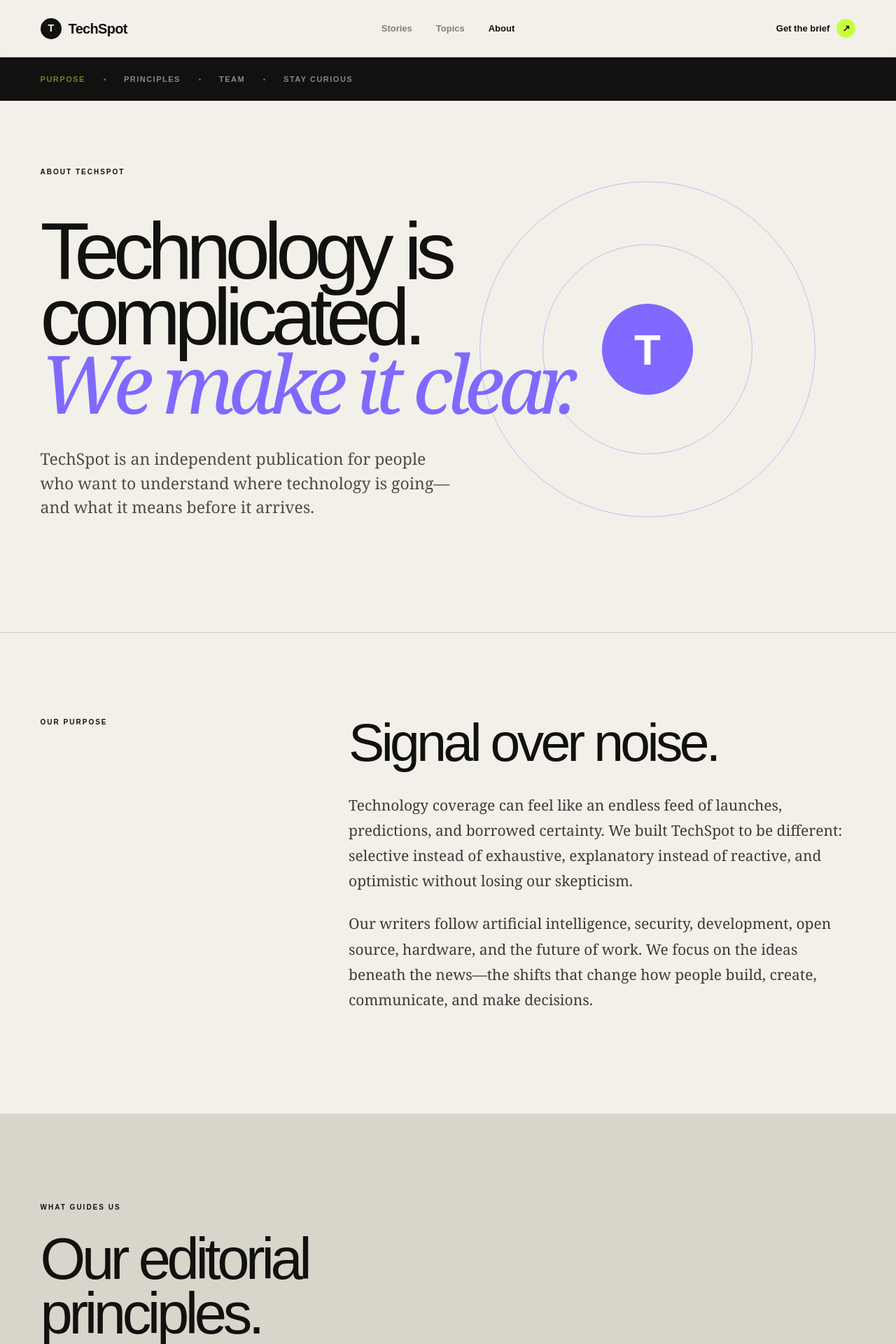
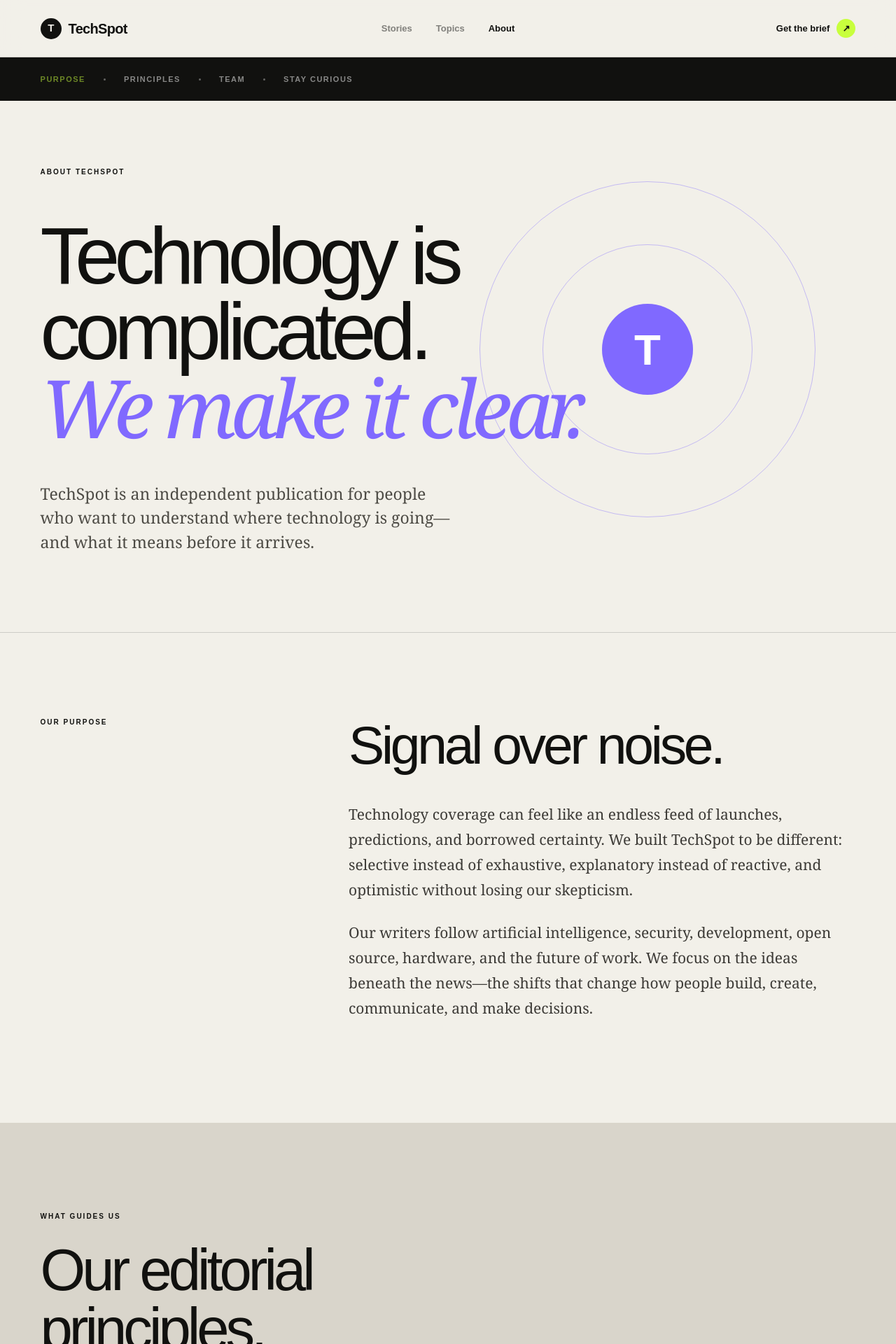
Before and after one commit to mara2360/tech_spot, a Next.js app: page /about in a window 1280 px wide. Shown: the top 1920 px of the page at 70% size. Built offline with nearby package versions, Linux system fonts and the light colour scheme.

Commit message:
Improve heading spacing throughout site

```diff
--- a/app/globals.css
+++ b/app/globals.css
@@ -4,6 +4,7 @@
 * { box-sizing:border-box; }
 html { scroll-behavior:smooth; }
 body { margin:0; background:var(--paper); color:var(--ink); font-family:Arial,Helvetica,sans-serif; }
+h1,h2,h3 { text-wrap:balance; }
 a { color:inherit; text-decoration:none; }
 .sr-only { position:absolute; width:1px; height:1px; padding:0; margin:-1px; overflow:hidden; clip:rect(0,0,0,0); white-space:nowrap; border:0; }
 .site-header { height:82px; display:grid; grid-template-columns:1fr auto 1fr; align-items:center; padding:0 4.5vw; border-bottom:1px solid var(--line); position:sticky; top:0; z-index:100; background:rgba(242,240,233,.94); backdrop-filter:blur(16px); -webkit-backdrop-filter:blur(16px); }
@@ -18,7 +19,7 @@ nav a:hover, nav a.active { opacity:1; }
 .eyebrow, .kicker { text-transform:uppercase; letter-spacing:2px; font-size:10px; font-weight:800; }
 .eyebrow { display:flex; gap:10px; align-items:center; }
 .eyebrow span { width:7px; height:7px; border-radius:50%; background:var(--violet); }
-.hero h1 { position:relative; z-index:2; font-size:clamp(74px,11vw,168px); line-height:.78; letter-spacing:-.08em; margin:64px 0 54px; font-weight:800; max-width:1200px; }
+.hero h1 { position:relative; z-index:2; font-size:clamp(74px,11vw,168px); line-height:.88; letter-spacing:-.075em; margin:64px 0 62px; font-weight:800; max-width:1200px; }
 .hero h1 em { font-family:Georgia,serif; font-weight:400; color:var(--violet); }
 .hero-bottom { width:100%; margin-left:0; display:flex; align-items:end; justify-content:space-between; position:relative; z-index:2; }
 .hero-bottom p { max-width:390px; font-size:17px; line-height:1.55; margin:0; }
@@ -34,7 +35,7 @@ nav a:hover, nav a.active { opacity:1; }
 .story-card[id],.quick-row[id]{scroll-margin-top:110px}
 .section { padding:120px 4.5vw; }
 .section-heading { display:grid; grid-template-columns:1fr; gap:28px; align-items:start; margin-bottom:65px; }
-.section-heading h2,.quick-intro h2,.newsletter h2 { font-size:clamp(50px,6.5vw,92px); line-height:.94; letter-spacing:-.065em; margin:25px 0 0; }
+.section-heading h2,.quick-intro h2,.newsletter h2 { font-size:clamp(50px,6.5vw,92px); line-height:1.02; letter-spacing:-.06em; margin:25px 0 0; }
 .section-heading>p { max-width:520px; font-size:15px; line-height:1.7; margin:0; }
 .story-grid { display:grid; grid-template-columns:1.35fr 1fr; gap:70px 28px; }
 .story-card { min-width:0; }.story-3 { grid-column:1 / -1; display:grid; grid-template-columns:1.2fr 1fr; column-gap:38px; }.story-3 .story-image { grid-row:1 / 5; }
@@ -45,7 +46,7 @@ nav a:hover, nav a.active { opacity:1; }
 .story-tag.violet{background:#aa9cff}.story-tag.cyan{background:var(--cyan)}.story-tag.lime{background:var(--lime)}
 .image-arrow { position:absolute; right:16px; top:16px; background:rgba(17,17,15,.9); color:white; width:36px; height:36px; border-radius:50%; display:grid; place-items:center; }
 .story-meta { margin-top:18px; display:flex; gap:12px; color:#696861; font-size:10px; text-transform:uppercase; letter-spacing:1px; }.story-meta span+span:before{content:"•"; margin-right:12px;}
-.story-card h3 { font-size:clamp(25px,3vw,44px); line-height:1.04; letter-spacing:-.045em; margin:15px 0 12px; max-width:780px; }.story-card h3 a:hover{text-decoration:underline;text-decoration-thickness:2px;text-underline-offset:5px}
+.story-card h3 { font-size:clamp(25px,3vw,44px); line-height:1.12; letter-spacing:-.04em; margin:17px 0 14px; max-width:780px; }.story-card h3 a:hover{text-decoration:underline;text-decoration-thickness:2px;text-underline-offset:5px}
 .story-card p { color:#55534d; font-size:14px; line-height:1.65; max-width:620px; margin:0; }
 .quick-section { background:#d9d5cb; display:grid; grid-template-columns:.75fr 1.6fr; gap:8vw; }
 .quick-intro p { max-width:250px; line-height:1.6; color:#55534d; }
@@ -70,7 +71,7 @@ footer{background:var(--ink);color:#f1efe8;padding:80px 4.5vw 28px}.footer-top{d
 .article-labels { display:flex; align-items:center; gap:16px; color:#6a6861; font-size:10px; text-transform:uppercase; letter-spacing:1.1px; }
 .static-tag { position:static; display:inline-block; }
 .article-labels span:not(:first-child)+span:before { content:"•"; margin-right:16px; }
-.article-hero h1 { max-width:1100px; margin:30px 0 28px; font-size:clamp(58px,8.2vw,116px); line-height:.92; letter-spacing:-.07em; }
+.article-hero h1 { max-width:1100px; margin:32px 0 34px; font-size:clamp(58px,8.2vw,116px); line-height:1; letter-spacing:-.065em; }
 .article-dek { max-width:780px; margin:0; font-family:Georgia,serif; font-size:clamp(21px,2.4vw,32px); line-height:1.4; color:#4b4944; }
 .article-byline { display:flex; align-items:center; gap:12px; margin-top:42px; font-size:11px; text-transform:uppercase; letter-spacing:.9px; color:#6a6861; }
 .article-byline span:last-child:before { content:"/"; margin-right:12px; }
@@ -84,19 +85,19 @@ footer{background:var(--ink);color:#f1efe8;padding:80px 4.5vw 28px}.footer-top{d
 .article-body section { margin-bottom:68px; }
 .article-body p { font-family:Georgia,serif; font-size:20px; line-height:1.78; margin:0 0 27px; color:#2b2a27; }
 .article-body section:first-child p:first-child:first-letter { float:left; font-family:Arial,Helvetica,sans-serif; font-size:92px; font-weight:800; line-height:.76; padding:11px 12px 0 0; color:var(--violet); }
-.article-body h2 { font-size:clamp(35px,4vw,53px); line-height:1; letter-spacing:-.05em; margin:0 0 28px; }
+.article-body h2 { font-size:clamp(35px,4vw,53px); line-height:1.1; letter-spacing:-.045em; margin:0 0 32px; }
 .article-body blockquote { margin:60px -11vw 60px 0; padding:12px 0 12px 35px; border-left:7px solid var(--lime); font-size:clamp(31px,4vw,51px); line-height:1.12; letter-spacing:-.04em; font-weight:800; }
 .next-story { padding:100px 4.5vw; background:#d9d5cb; }
 .next-story>a { margin-top:35px; border-top:1px solid var(--ink); border-bottom:1px solid var(--ink); min-height:160px; display:grid; grid-template-columns:160px 1fr 50px; gap:25px; align-items:center; }
 .next-story>a:hover { background:var(--lime); padding:0 20px; }
-.next-story>a>span { font-size:10px; text-transform:uppercase; letter-spacing:1.2px; }.next-story strong{font-size:clamp(28px,4vw,55px);line-height:1;letter-spacing:-.05em}.next-story i{font-size:28px;font-style:normal}
+.next-story>a>span { font-size:10px; text-transform:uppercase; letter-spacing:1.2px; }.next-story strong{font-size:clamp(28px,4vw,55px);line-height:1.1;letter-spacing:-.045em}.next-story i{font-size:28px;font-style:normal}
 .article-footer { min-height:150px; background:var(--ink); color:var(--paper); padding:0 4.5vw; display:grid; grid-template-columns:1fr auto 1fr; align-items:center; font-size:10px; text-transform:uppercase; letter-spacing:1.2px; }.article-footer>a:last-child{justify-self:end}.article-footer .brand{text-transform:none;letter-spacing:-.7px;font-size:20px}
 @media(max-width:800px){.article-back{margin-bottom:45px}.article-hero{padding-top:55px}.article-byline{flex-wrap:wrap}.article-lead{padding:0}.article-lead figcaption{padding:0 5vw}.article-layout{grid-template-columns:1fr;padding-top:75px}.article-share{position:static;flex-direction:row;border-bottom:1px solid var(--line);padding-bottom:20px}.article-body blockquote{margin:50px 0}.next-story>a{grid-template-columns:1fr 25px;padding:25px 0}.next-story>a>span{grid-column:1 / -1}.article-footer{grid-template-columns:1fr auto}.article-footer>span{display:none}}
 
 /* Topic pages */
 .topic-hero { min-height:620px; padding:70px 4.5vw 80px; position:relative; overflow:hidden; display:flex; flex-direction:column; justify-content:flex-end; border-bottom:1px solid var(--line); }
 .topic-hero .article-back { position:absolute; top:55px; left:4.5vw; }
-.topic-hero h1 { position:relative; z-index:1; margin:27px 0 25px; max-width:1050px; font-size:clamp(68px,10vw,150px); line-height:.83; letter-spacing:-.08em; }
+.topic-hero h1 { position:relative; z-index:1; margin:30px 0 34px; max-width:1050px; font-size:clamp(68px,10vw,150px); line-height:.93; letter-spacing:-.07em; }
 .topic-hero>p { position:relative; z-index:1; max-width:610px; margin:0; font-family:Georgia,serif; font-size:23px; line-height:1.5; color:#4d4b45; }
 .topic-orbit { position:absolute; width:440px; height:440px; border:1px solid rgba(128,105,255,.45); border-radius:50%; right:12%; top:70px; }
 .topic-orbit:after { content:""; position:absolute; width:280px; height:280px; border:1px solid rgba(128,105,255,.45); border-radius:50%; top:80px; left:80px; }
@@ -118,30 +119,30 @@ footer{background:var(--ink);color:#f1efe8;padding:80px 4.5vw 28px}.footer-top{d
 .topic-card-image { display:block; position:relative; aspect-ratio:1.35; overflow:hidden; background:#d5d2ca; }
 .topic-card-image img { width:100%; height:100%; object-fit:cover; filter:saturate(.72) contrast(1.05); transition:transform .45s ease; }.topic-card-image:hover img{transform:scale(1.025)}
 .topic-card-number { position:absolute; right:0; top:calc((100vw - 9vw - 32px) / 2 / 1.35 + 19px); color:#98958d; font-size:10px; letter-spacing:1px; }
-.topic-card h2 { max-width:650px; margin:15px 0 13px; font-size:clamp(31px,4vw,55px); line-height:1; letter-spacing:-.055em; }.topic-card h2 a:hover{text-decoration:underline;text-decoration-thickness:2px;text-underline-offset:6px}
+.topic-card h2 { max-width:650px; margin:17px 0 15px; font-size:clamp(31px,4vw,55px); line-height:1.1; letter-spacing:-.05em; }.topic-card h2 a:hover{text-decoration:underline;text-decoration-thickness:2px;text-underline-offset:6px}
 .topic-card>p { max-width:530px; color:#56534d; line-height:1.65; font-size:14px; }
 .topic-read-link { display:flex; align-items:center; justify-content:space-between; border-top:1px solid var(--line); margin-top:28px; padding-top:17px; font-size:10px; text-transform:uppercase; letter-spacing:1.2px; font-weight:800; }.topic-read-link:hover{color:var(--violet)}
 @media(max-width:800px){.topic-hero{min-height:560px;padding-bottom:55px}.topic-hero>p{margin-left:0;font-size:19px}.topic-orbit{right:-220px;top:70px}.filter-panel{grid-template-columns:1fr;gap:35px;margin-bottom:75px}.topic-filters{grid-template-columns:1fr}.topic-filters a{min-height:64px}.topic-article-grid{grid-template-columns:1fr;gap:70px}.topic-card-number{top:auto;bottom:0}.topic-results{padding-top:75px}}
 
 /* About page */
 .about-hero { min-height:760px; padding:88px 4.5vw 70px; position:relative; overflow:hidden; border-bottom:1px solid var(--line); }
-.about-hero h1 { position:relative; z-index:1; margin:55px 0 40px; max-width:1200px; font-size:clamp(67px,9vw,138px); line-height:.82; letter-spacing:-.075em; }
+.about-hero h1 { position:relative; z-index:1; margin:55px 0 48px; max-width:1200px; font-size:clamp(67px,9vw,138px); line-height:.94; letter-spacing:-.068em; }
 .about-hero h1 em { color:var(--violet); font-family:Georgia,serif; font-weight:400; }
 .about-hero>p { position:relative; z-index:1; max-width:590px; margin:0; font-family:Georgia,serif; font-size:23px; line-height:1.5; color:#4d4b45; }
 .about-orbit { position:absolute; width:480px; height:480px; border:1px solid rgba(128,105,255,.4); border-radius:50%; right:9%; top:115px; display:grid; place-items:center; }
 .about-orbit:before { content:""; position:absolute; width:300px; height:300px; border:1px solid rgba(128,105,255,.4); border-radius:50%; }
 .about-orbit span { position:relative; z-index:1; width:130px; height:130px; border-radius:50%; background:var(--violet); color:white; display:grid; place-items:center; font-size:62px; font-weight:800; }
 .about-intro { display:grid; grid-template-columns:.7fr 1.5fr; gap:8vw; }
-.about-intro h2 { margin:0 0 35px; font-size:clamp(48px,6vw,84px); line-height:.95; letter-spacing:-.06em; }
+.about-intro h2 { margin:0 0 40px; font-size:clamp(48px,6vw,84px); line-height:1.05; letter-spacing:-.055em; }
 .about-intro p { max-width:770px; margin:0 0 25px; font-family:Georgia,serif; font-size:21px; line-height:1.72; color:#3c3a36; }
 .about-principles { background:#d9d5cb; }
 .principle-list { border-top:1px solid var(--ink); }
 .principle-list article { min-height:145px; display:grid; grid-template-columns:70px 1fr 1.1fr; gap:35px; align-items:center; border-bottom:1px solid var(--ink); }
 .principle-list article>span { font-size:10px; letter-spacing:1px; color:#77746c; }.principle-list h3{font-size:clamp(27px,3vw,43px);letter-spacing:-.04em;margin:0}.principle-list p{max-width:480px;font-size:14px;line-height:1.65;color:#55534d}
-.about-team { display:grid; grid-template-columns:1fr 1fr; gap:9vw; }.about-team h2{font-size:clamp(55px,7vw,96px);line-height:.92;letter-spacing:-.065em;margin:28px 0 0}.about-team-copy{align-self:end}.about-team-copy p{font-family:Georgia,serif;font-size:20px;line-height:1.68;color:#45433e}.about-team-copy a{margin-top:40px;padding-top:18px;border-top:1px solid var(--ink);display:flex;justify-content:space-between;font-size:11px;text-transform:uppercase;letter-spacing:1.2px;font-weight:800}.about-team-copy a:hover{color:var(--violet)}
-.about-cta { background:var(--violet); padding:100px 4.5vw; position:relative; }.about-cta h2{font-size:clamp(64px,9vw,130px);line-height:.84;letter-spacing:-.075em;margin:35px 0 55px}.about-cta>a{display:flex;justify-content:space-between;align-items:center;max-width:430px;border-bottom:2px solid var(--ink);padding-bottom:14px;font-size:12px;text-transform:uppercase;letter-spacing:1px;font-weight:800}
+.about-team { display:grid; grid-template-columns:1fr 1fr; gap:9vw; }.about-team h2{font-size:clamp(55px,7vw,96px);line-height:1.02;letter-spacing:-.06em;margin:30px 0 0}.about-team-copy{align-self:end}.about-team-copy p{font-family:Georgia,serif;font-size:20px;line-height:1.68;color:#45433e}.about-team-copy a{margin-top:40px;padding-top:18px;border-top:1px solid var(--ink);display:flex;justify-content:space-between;font-size:11px;text-transform:uppercase;letter-spacing:1.2px;font-weight:800}.about-team-copy a:hover{color:var(--violet)}
+.about-cta { background:var(--violet); padding:100px 4.5vw; position:relative; }.about-cta h2{font-size:clamp(64px,9vw,130px);line-height:.94;letter-spacing:-.068em;margin:38px 0 62px}.about-cta>a{display:flex;justify-content:space-between;align-items:center;max-width:430px;border-bottom:2px solid var(--ink);padding-bottom:14px;font-size:12px;text-transform:uppercase;letter-spacing:1px;font-weight:800}
 @media(max-width:800px){.about-hero{min-height:650px;padding-top:65px}.about-hero h1{margin-top:85px}.about-hero>p{font-size:19px}.about-orbit{right:-250px;top:85px}.about-intro,.about-team{grid-template-columns:1fr}.principle-list article{grid-template-columns:40px 1fr;gap:20px;padding:27px 0}.principle-list article p{grid-column:2}.about-team-copy{margin-top:20px}}
 
 /* Stories and topics index pages */
-.index-hero{min-height:500px;padding:85px 4.5vw 70px;position:relative;overflow:hidden;border-bottom:1px solid var(--line)}.index-hero h1{font-size:clamp(80px,12vw,170px);line-height:.82;letter-spacing:-.08em;margin:75px 0 40px}.index-hero h1 em{font-family:Georgia,serif;color:var(--violet);font-weight:400}.index-hero>p{max-width:600px;margin:0;font-family:Georgia,serif;font-size:23px;line-height:1.5;color:#4d4b45}.index-stories{padding:100px 4.5vw 130px}.topic-index-list{padding:80px 4.5vw 130px}.topic-index-list>a{min-height:150px;display:grid;grid-template-columns:65px 1fr 110px;gap:30px;align-items:center;border-bottom:1px solid var(--ink);transition:.2s}.topic-index-list>a:first-child{border-top:1px solid var(--ink)}.topic-index-list>a:hover{background:var(--lime);padding:0 20px}.topic-index-list>a>span{font-size:10px;letter-spacing:1px}.topic-index-list strong{font-size:clamp(33px,4vw,58px);letter-spacing:-.05em}.topic-index-list p{max-width:650px;margin:8px 0 0;color:#59574f;font-size:13px;line-height:1.5}.topic-index-list i{font-style:normal;font-size:10px;text-transform:uppercase;letter-spacing:1px;text-align:right}
+.index-hero{min-height:500px;padding:85px 4.5vw 70px;position:relative;overflow:hidden;border-bottom:1px solid var(--line)}.index-hero h1{font-size:clamp(80px,12vw,170px);line-height:.94;letter-spacing:-.07em;margin:75px 0 48px}.index-hero h1 em{font-family:Georgia,serif;color:var(--violet);font-weight:400}.index-hero>p{max-width:600px;margin:0;font-family:Georgia,serif;font-size:23px;line-height:1.5;color:#4d4b45}.index-stories{padding:100px 4.5vw 130px}.topic-index-list{padding:80px 4.5vw 130px}.topic-index-list>a{min-height:150px;display:grid;grid-template-columns:65px 1fr 110px;gap:30px;align-items:center;border-bottom:1px solid var(--ink);transition:.2s}.topic-index-list>a:first-child{border-top:1px solid var(--ink)}.topic-index-list>a:hover{background:var(--lime);padding:0 20px}.topic-index-list>a>span{font-size:10px;letter-spacing:1px}.topic-index-list strong{font-size:clamp(33px,4vw,58px);line-height:1.08;letter-spacing:-.045em}.topic-index-list p{max-width:650px;margin:10px 0 0;color:#59574f;font-size:13px;line-height:1.5}.topic-index-list i{font-style:normal;font-size:10px;text-transform:uppercase;letter-spacing:1px;text-align:right}
 @media(max-width:800px){.index-hero{min-height:440px;padding-top:65px}.index-hero h1{margin-top:80px}.index-hero>p{font-size:19px}.index-stories{padding-top:75px}.topic-index-list>a{grid-template-columns:35px 1fr;gap:15px;padding:25px 0}.topic-index-list>a>i{display:none}.topic-index-list p{font-size:12px}}
```
